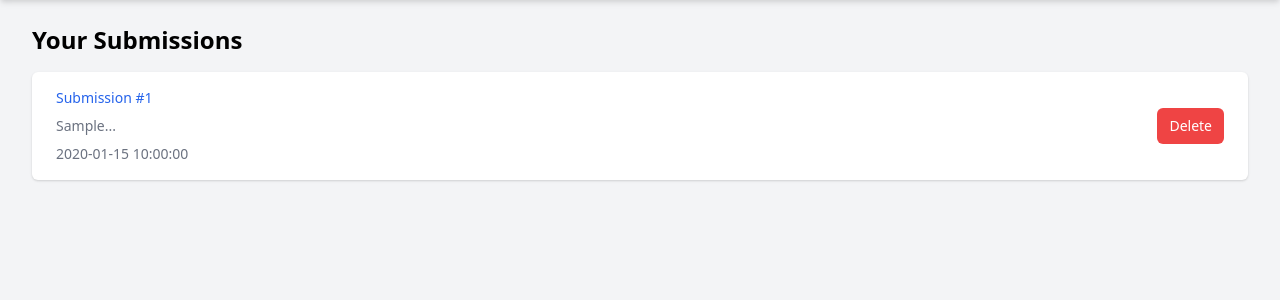
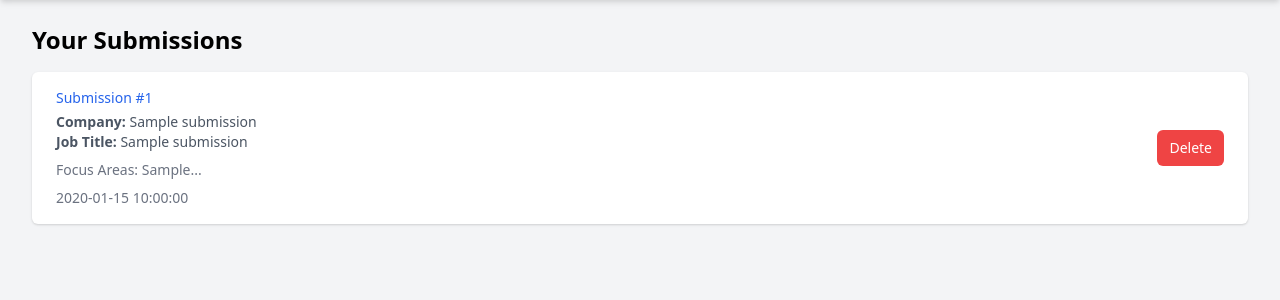
Before and after one commit to becooper222/AICoverLetterGenerator, a Flask app: page /view_submissions in a window 1280 px wide. Shown: the part 64-364 px from the top of the page. Run offline with Flask 3, Linux system fonts and the light colour scheme; a user stored in the database is signed in; tables that the repository leaves empty hold one stand-in row (values such as "Sample post").

Commit message:
Agent step completed: Update view_submissions page to display company and job title

```diff
--- a/main.py
+++ b/main.py
@@ -100,7 +100,7 @@ def extract_company_and_job_title(job_description):
     """
 
     response = client.chat.completions.create(
-        model="gpt-4",
+        model="gpt-4o-mini",
         messages=[{
             "role":
             "system",
@@ -150,7 +150,7 @@ def generate_cover_letter_suggestion(resume_text, focus_areas, job_description,
     )
 
     response = client.chat.completions.create(
-        model="gpt-4",
+        model="gpt-4o",
         messages=[{
             "role":
             "system",
--- a/templates/view_submissions.html
+++ b/templates/view_submissions.html
@@ -46,8 +46,14 @@
                                         <p class="text-sm font-medium text-blue-600 truncate">
                                             Submission #{{ submission.id }}
                                         </p>
+                                        <p class="mt-1 text-sm text-gray-600">
+                                            <strong>Company:</strong> {{ submission.company_name or 'N/A' }}
+                                        </p>
+                                        <p class="text-sm text-gray-600">
+                                            <strong>Job Title:</strong> {{ submission.job_title or 'N/A' }}
+                                        </p>
                                         <p class="mt-2 flex items-center text-sm text-gray-500">
-                                            {{ submission.focus_areas[:50] }}...
+                                            Focus Areas: {{ submission.focus_areas[:50] }}...
                                         </p>
                                         <p class="mt-2 flex items-center text-sm text-gray-500">
                                             {{ submission.created_at.strftime('%Y-%m-%d %H:%M:%S') }}
```
